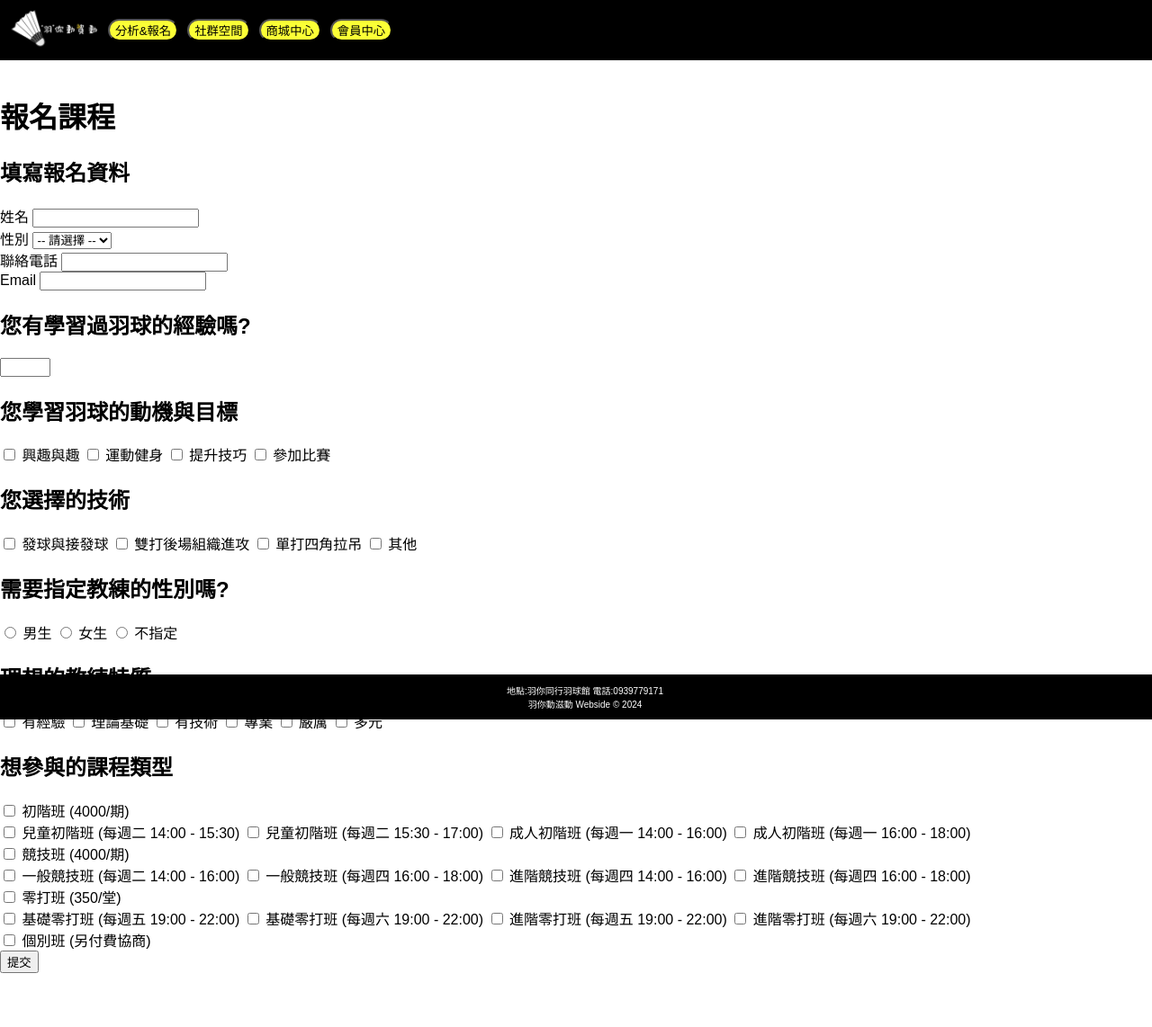
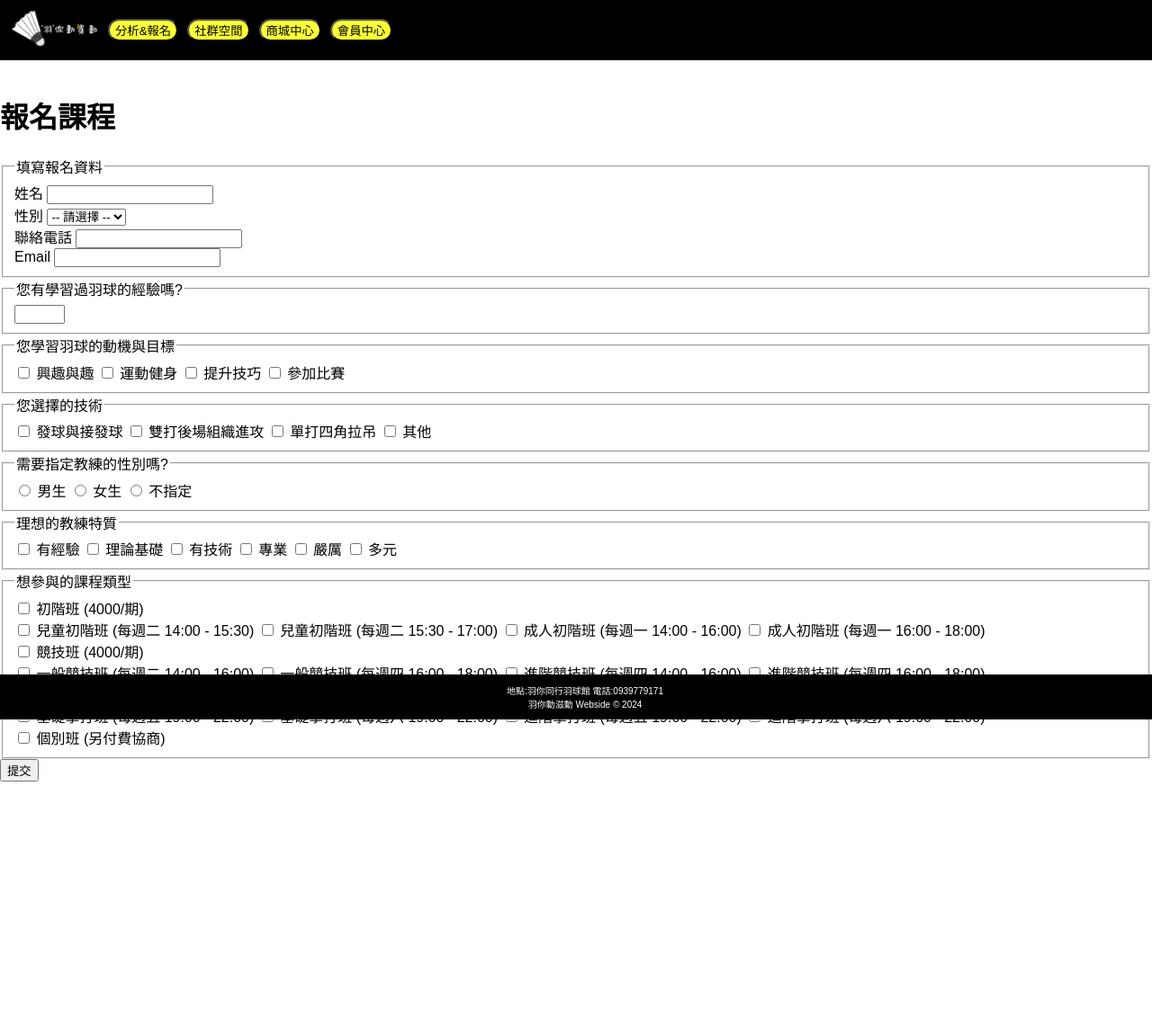
Before and after one commit to badminton113405/Badminton113405, a Django app: page /course_Registration/ in a window 1280 px wide. Shown: the whole page at 90% size. After the commit the page ends 869 px from the top, so only its background shows below. Run offline with Django 5.2, Linux system fonts and the light colour scheme; some web fonts are replaced.

Commit message:
-修改 報名頁面

```diff
--- a/BADMINTON/app/templates/course_Registration.html
+++ b/BADMINTON/app/templates/course_Registration.html
@@ -11,14 +11,15 @@
     <h1>報名課程</h1>
     <form method="post">
         {% csrf_token %}
+
         <!-- 填寫報名資料區 -->
-        <section>
-            <h2>填寫報名資料</h2>
-            <div>
+        <fieldset>
+            <legend>填寫報名資料</legend>
+            <div class="form-group">
                 <label for="name">姓名</label>
                 <input type="text" id="name" name="name" value="{{ form.name.value }}" required>
             </div>
-            <div>
+            <div class="form-group">
                 <label for="gender">性別</label>
                 <select id="gender" name="gender" required>
                     <option value="" disabled {% if not form.gender.value %}selected{% endif %}>-- 請選擇 --</option>
@@ -27,57 +28,60 @@
                     <option value="other" {% if form.gender.value == 'other' %}selected{% endif %}>其他</option>
                 </select>
             </div>
-            <div>
+            <div class="form-group">
                 <label for="phone">聯絡電話</label>
                 <input type="text" id="phone" name="phone" value="{{ form.phone.value }}" required>
             </div>
-            <div>
+            <div class="form-group">
                 <label for="email">Email</label>
                 <input type="email" id="email" name="email" value="{{ form.email.value }}" required>
             </div>
-        </section>
+        </fieldset>
 
-        <section>
-            <h2>您有學習過羽球的經驗嗎?</h2>
-            <input type="number" name="grade" min="1" max="18" value="{{ form.grade.value }}" required>
-        </section>
+        <!-- 學習經驗 -->
+        <fieldset>
+            <legend>您有學習過羽球的經驗嗎?</legend>
+            <div class="form-group">
+                <input type="number" name="grade" min="1" max="18" value="{{ form.grade.value }}" required>
+            </div>
+        </fieldset>
 
         <!-- 動機與目標 -->
-        <section>
-            <h2>您學習羽球的動機與目標</h2>
-            <div>
+        <fieldset>
+            <legend>您學習羽球的動機與目標</legend>
+            <div class="form-group">
                 <label><input type="checkbox" name="motivation" value="興趣與趣" {% if '興趣與趣' in form.motivation.value %}checked{% endif %}> 興趣與趣</label>
                 <label><input type="checkbox" name="motivation" value="運動健身" {% if '運動健身' in form.motivation.value %}checked{% endif %}> 運動健身</label>
                 <label><input type="checkbox" name="motivation" value="提升技巧" {% if '提升技巧' in form.motivation.value %}checked{% endif %}> 提升技巧</label>
                 <label><input type="checkbox" name="motivation" value="參加比賽" {% if '參加比賽' in form.motivation.value %}checked{% endif %}> 參加比賽</label>
             </div>
-        </section>
+        </fieldset>
 
         <!-- 選擇的技術 -->
-        <section>
-            <h2>您選擇的技術</h2>
-            <div>
+        <fieldset>
+            <legend>您選擇的技術</legend>
+            <div class="form-group">
                 <label><input type="checkbox" name="techniques" value="發球與接發球" {% if '發球與接發球' in form.techniques.value %}checked{% endif %}> 發球與接發球</label>
                 <label><input type="checkbox" name="techniques" value="雙打後場組織進攻" {% if '雙打後場組織進攻' in form.techniques.value %}checked{% endif %}> 雙打後場組織進攻</label>
                 <label><input type="checkbox" name="techniques" value="單打四角拉吊" {% if '單打四角拉吊' in form.techniques.value %}checked{% endif %}> 單打四角拉吊</label>
                 <label><input type="checkbox" name="techniques" value="其他" {% if '其他' in form.techniques.value %}checked{% endif %}> 其他</label>
             </div>
-        </section>
+        </fieldset>
 
         <!-- 指定教練的性別 -->
-        <section>
-            <h2>需要指定教練的性別嗎?</h2>
-            <div>
+        <fieldset>
+            <legend>需要指定教練的性別嗎?</legend>
+            <div class="form-group">
                 <label><input type="radio" name="coachGender" value="male" {% if form.coachGender.value == 'male' %}checked{% endif %}> 男生</label>
                 <label><input type="radio" name="coachGender" value="female" {% if form.coachGender.value == 'female' %}checked{% endif %}> 女生</label>
                 <label><input type="radio" name="coachGender" value="not-specified" {% if form.coachGender.value == 'not-specified' %}checked{% endif %}> 不指定</label>
             </div>
-        </section>
+        </fieldset>
 
         <!-- 理想的教練特質 -->
-        <section>
-            <h2>理想的教練特質</h2>
-            <div>
+        <fieldset>
+            <legend>理想的教練特質</legend>
+            <div class="form-group">
                 <label><input type="checkbox" name="coachTraits" value="有經驗" {% if '有經驗' in form.coachTraits.value %}checked{% endif %}> 有經驗</label>
                 <label><input type="checkbox" name="coachTraits" value="理論基礎" {% if '理論基礎' in form.coachTraits.value %}checked{% endif %}> 理論基礎</label>
                 <label><input type="checkbox" name="coachTraits" value="有技術" {% if '有技術' in form.coachTraits.value %}checked{% endif %}> 有技術</label>
@@ -85,15 +89,15 @@
                 <label><input type="checkbox" name="coachTraits" value="嚴厲" {% if '嚴厲' in form.coachTraits.value %}checked{% endif %}> 嚴厲</label>
                 <label><input type="checkbox" name="coachTraits" value="多元" {% if '多元' in form.coachTraits.value %}checked{% endif %}> 多元</label>
             </div>
-        </section>
+        </fieldset>
 
         <!-- 想參與的課程類型 -->
-        <section>
-            <h2>想參與的課程類型</h2>
-            <div>
+        <fieldset>
+            <legend>想參與的課程類型</legend>
+            <div class="form-group">
                 <!-- 初階班 -->
                 <label><input type="checkbox" name="courseType" value="初階班" {% if '初階班' in form.courseType.value %}checked{% endif %}> 初階班 (4000/期)</label>
-                <div {% if '初階班' not in form.courseType.value %}style="display:none;"{% endif %} class="sub-options">
+                <div class="sub-options {% if '初階班' not in form.courseType.value %}hidden{% endif %}">
                     <label><input type="checkbox" name="subCourseType" value="兒童初階班(每週二14:00 - 15:30)" {% if '兒童初階班(每週二14:00 - 15:30)' in form.subCourseType.value %}checked{% endif %}> 兒童初階班 (每週二 14:00 - 15:30)</label>
                     <label><input type="checkbox" name="subCourseType" value="兒童初階班(每週二15:30 - 17:00)" {% if '兒童初階班(每週二15:30 - 17:00)' in form.subCourseType.value %}checked{% endif %}> 兒童初階班 (每週二 15:30 - 17:00)</label>
                     <label><input type="checkbox" name="subCourseType" value="成人初階班(每週一14:00 - 16:00)" {% if '成人初階班(每週一14:00 - 16:00)' in form.subCourseType.value %}checked{% endif %}> 成人初階班 (每週一 14:00 - 16:00)</label>
@@ -102,26 +106,26 @@
 
                 <!-- 競技班 -->
                 <label><input type="checkbox" name="courseType" value="競技班" {% if '競技班' in form.courseType.value %}checked{% endif %}> 競技班 (4000/期)</label>
-                <div {% if '競技班' not in form.courseType.value %}style="display:none;"{% endif %} class="sub-options">
+                <div class="sub-options {% if '競技班' not in form.courseType.value %}hidden{% endif %}">
                     <label><input type="checkbox" name="subCourseType" value="一般競技班(每週二14:00 - 16:00)" {% if '一般競技班(每週二14:00 - 16:00)' in form.subCourseType.value %}checked{% endif %}> 一般競技班 (每週二 14:00 - 16:00)</label>
                     <label><input type="checkbox" name="subCourseType" value="一般競技班(每週四16:00 - 18:00)" {% if '一般競技班(每週四16:00 - 18:00)' in form.subCourseType.value %}checked{% endif %}> 一般競技班 (每週四 16:00 - 18:00)</label>
                     <label><input type="checkbox" name="subCourseType" value="進階競技班(每週四14:00 - 16:00)" {% if '進階競技班(每週四14:00 - 16:00)' in form.subCourseType.value %}checked{% endif %}> 進階競技班 (每週四 14:00 - 16:00)</label>
                     <label><input type="checkbox" name="subCourseType" value="進階競技班(每週四16:00 - 18:00)" {% if '進階競技班(每週四16:00 - 18:00)' in form.subCourseType.value %}checked{% endif %}> 進階競技班 (每週四 16:00 - 18:00)</label>
                 </div>
 
-                <!-- 零打班 -->
-                <label><input type="checkbox" name="courseType" value="擊打班" {% if '擊打班' in form.courseType.value %}checked{% endif %}> 零打班 (350/堂)</label>
-                <div {% if '擊打班' not in form.courseType.value %}style="display:none;"{% endif %} class="sub-options">
-                    <label><input type="checkbox" name="subCourseType" value="基礎擊打班(每週五19:00 - 22:00)" {% if '基礎擊打班(每週五19:00 - 22:00)' in form.subCourseType.value %}checked{% endif %}> 基礎零打班 (每週五 19:00 - 22:00)</label>
-                    <label><input type="checkbox" name="subCourseType" value="基礎擊打班(每週六19:00 - 22:00)" {% if '基礎擊打班(每週六19:00 - 22:00)' in form.subCourseType.value %}checked{% endif %}> 基礎零打班 (每週六 19:00 - 22:00)</label>
-                    <label><input type="checkbox" name="subCourseType" value="進階擊打班(每週五19:00 - 22:00)" {% if '進階擊打班(每週五19:00 - 22:00)' in form.subCourseType.value %}checked{% endif %}> 進階零打班 (每週五 19:00 - 22:00)</label>
-                    <label><input type="checkbox" name="subCourseType" value="進階擊打班(每週六19:00 - 22:00)" {% if '進階擊打班(每週六19:00 - 22:00)' in form.subCourseType.value %}checked{% endif %}> 進階零打班 (每週六 19:00 - 22:00)</label>
+                <!-- 擊打班 -->
+                <label><input type="checkbox" name="courseType" value="擊打班" {% if '擊打班' in form.courseType.value %}checked{% endif %}> 擊打班 (350/堂)</label>
+                <div class="sub-options {% if '擊打班' not in form.courseType.value %}hidden{% endif %}">
+                    <label><input type="checkbox" name="subCourseType" value="基礎擊打班(每週五19:00 - 22:00)" {% if '基礎擊打班(每週五19:00 - 22:00)' in form.subCourseType.value %}checked{% endif %}> 基礎擊打班 (每週五 19:00 - 22:00)</label>
+                    <label><input type="checkbox" name="subCourseType" value="基礎擊打班(每週六19:00 - 22:00)" {% if '基礎擊打班(每週六19:00 - 22:00)' in form.subCourseType.value %}checked{% endif %}> 基礎擊打班 (每週六 19:00 - 22:00)</label>
+                    <label><input type="checkbox" name="subCourseType" value="進階擊打班(每週五19:00 - 22:00)" {% if '進階擊打班(每週五19:00 - 22:00)' in form.subCourseType.value %}checked{% endif %}> 進階擊打班 (每週五 19:00 - 22:00)</label>
+                    <label><input type="checkbox" name="subCourseType" value="進階擊打班(每週六19:00 - 22:00)" {% if '進階擊打班(每週六19:00 - 22:00)' in form.subCourseType.value %}checked{% endif %}> 進階擊打班 (每週六 19:00 - 22:00)</label>
                 </div>
 
                 <!-- 個別班 -->
                 <label><input type="checkbox" name="courseType" value="個別班" {% if '個別班' in form.courseType.value %}checked{% endif %}> 個別班 (另付費協商)</label>
             </div>
-        </section>
+        </fieldset>
 
         <button type="submit">提交</button>
     </form>
```
